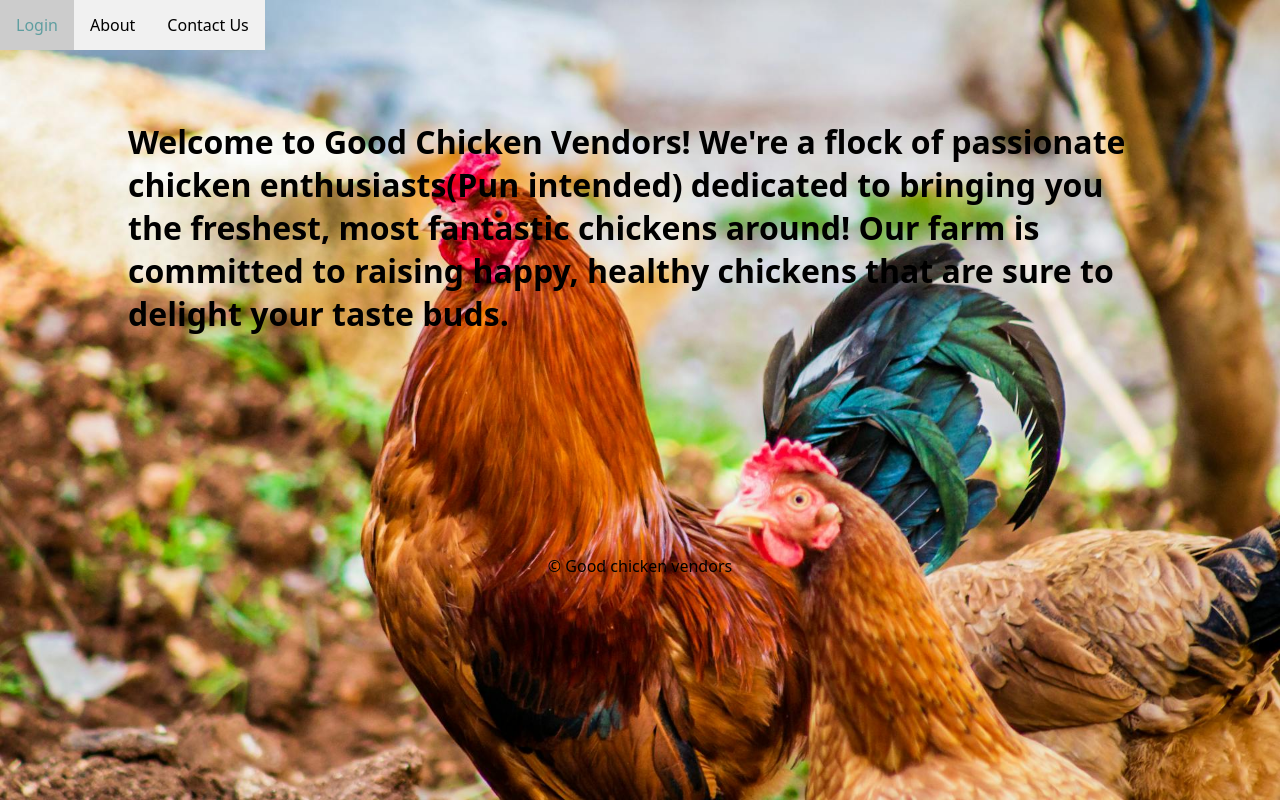
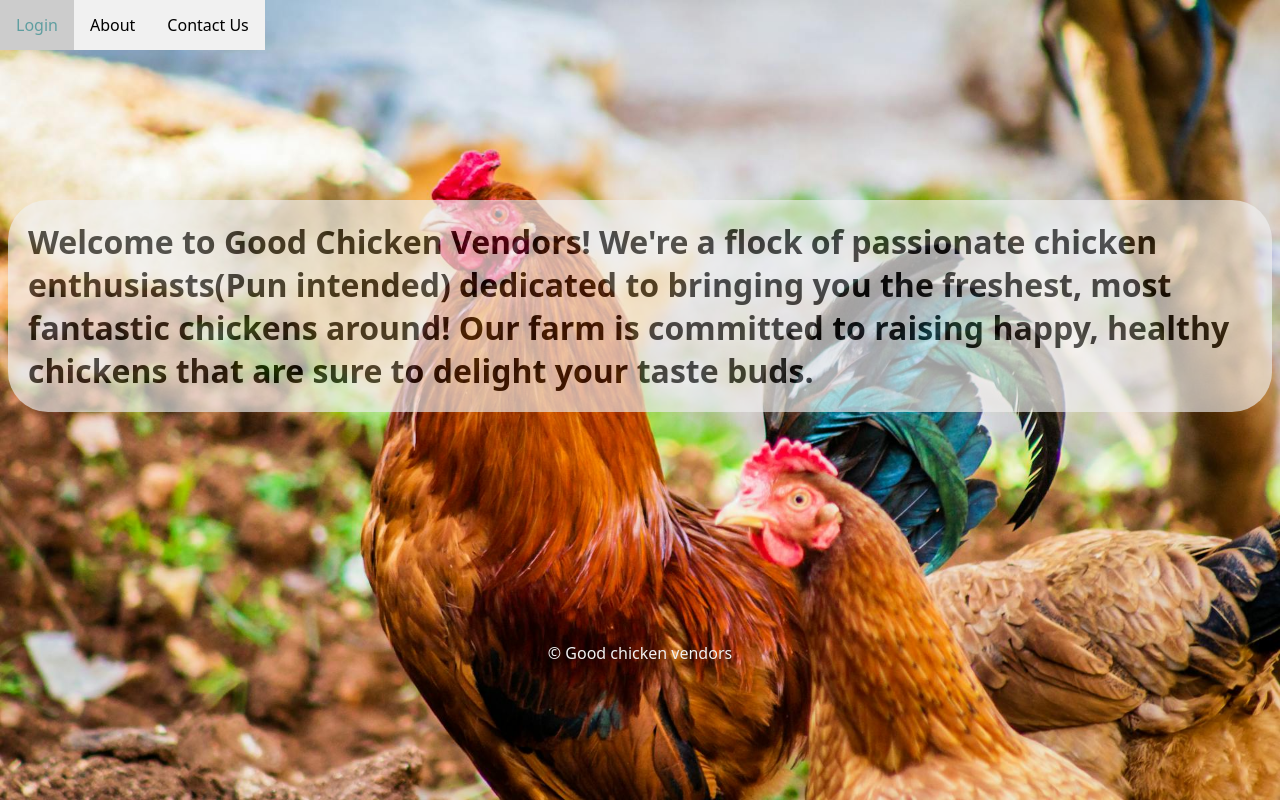
Before and after one commit to manlikeayei/CMP-325-chicken-app-, a plain HTML site: page pages/about.html in a window 1280 px wide. Drawn offline with Linux system fonts and the light colour scheme.

Commit message:
Little bit of changes to CSS

```diff
--- a/css/about.css
+++ b/css/about.css
@@ -7,6 +7,7 @@ body, head {
      background-size: cover;
     font-family: system-ui, -apple-system, BlinkMacSystemFont, 'Segoe UI', Roboto, Oxygen, Ubuntu, Cantarell, 'Open Sans', 'Helvetica Neue', sans-serif;
     overflow: hidden;
+
 }
 
 
@@ -65,12 +66,18 @@ body, head {
    }
 
 
-
+.openmsg{
+    margin-top: 200px;
+}
 
     .openmsg h1 {
-        margin: 50px;
-        padding: 70px;
+        margin-top: 50px;
+        padding: 20px;
 
+        color: rgb(0, 0, 0);
+        background-color: #f1f1f1;
+        opacity: 0.65;
+        border-radius: 40px;
 
     }
 
@@ -78,5 +85,6 @@ body, head {
      text-align: center;
      display: block;
      padding: 100px;
-
+     color: #f1f1f1;
+     margin-top: 130px;
     }
```
Also changed, not shown: css/style.css (+0 -7 lines), index.html (+1 -1 lines).
